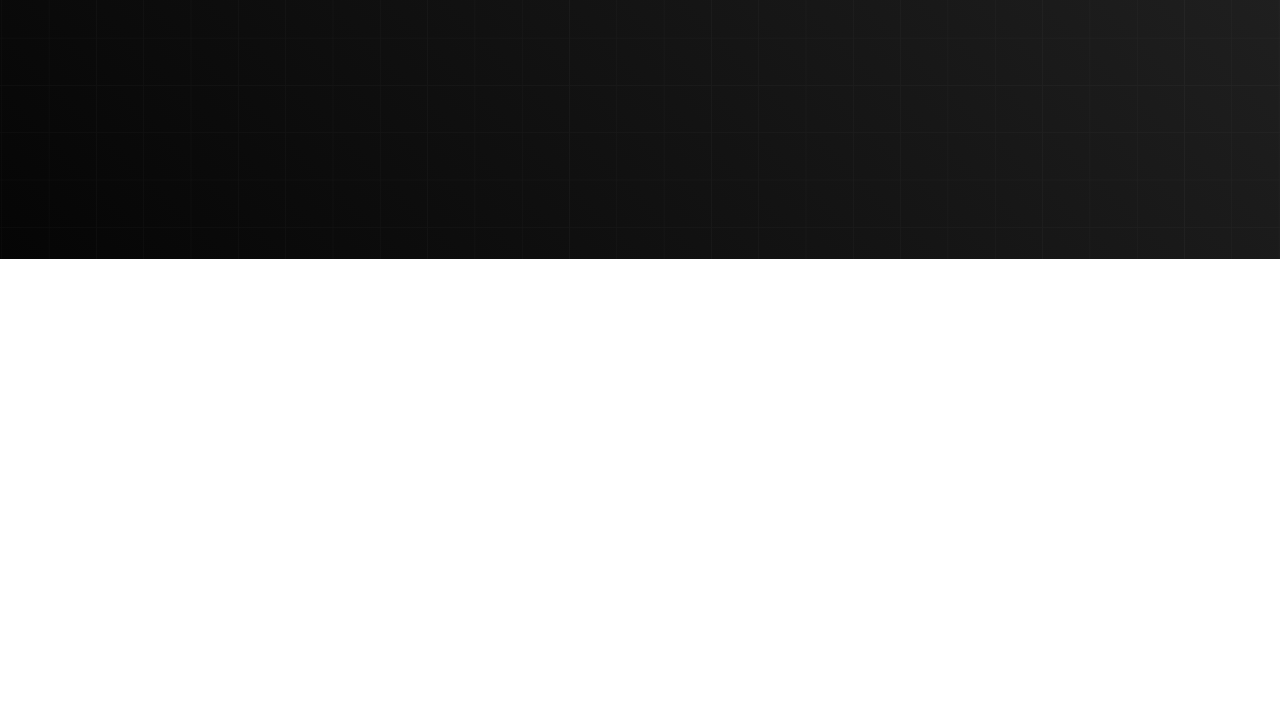
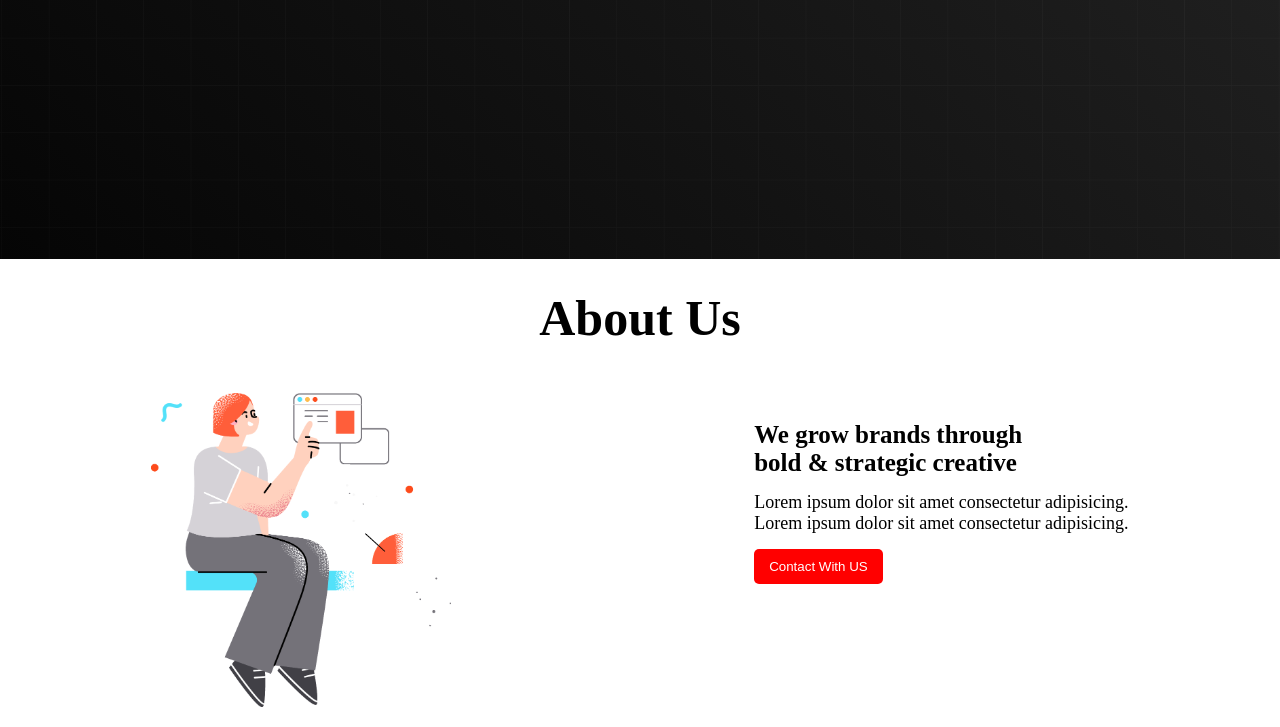
Before and after one commit to rubaihossain/conceptual-session-practice-1, a plain HTML site: page index.html in a window 1280 px wide. Shown: the part 612-1339 px from the top of the page. Before the commit the page ends 871 px from the top, so only its background shows below. Drawn offline with Linux system fonts and the light colour scheme.

Commit message:
About Section commit

```diff
--- a/index.html
+++ b/index.html
@@ -33,11 +33,29 @@
                     <p class="text">We are a creative studio specializing in UI/UX design, development and strategy.</p>
                     <button class="btn">Explore More</button>
                 </div>
-                <div class="photo">
-                    <img class="banner-image" src="./images/banner.png" alt="">
+                <div class="banner-image">
+                    <img class="photo" src="./images/banner.png" alt="">
                 </div>
             </div>
         </section>
+        <!-- About Section  -->
+        <section>
+            <h1 class="title about-title">About Us</h1>
+            <div class="about-container">
+                <div class="about-description">
+                    <h3 class="about-text-heading">We grow brands through <br>
+                        bold & strategic creative</h3>
+                    <p class="about-text">Lorem ipsum dolor sit amet consectetur adipisicing. <br>
+                    Lorem ipsum dolor sit amet consectetur adipisicing.
+                    </p>
+                    <button class="btn">Contact With US</button>
+                </div>
+                <div class="about-image">
+                    <img class="photo" src="./images/section.png" alt="">
+                </div>
+            </div>
+        </section>
+
     </main>
     <footer></footer>
 </body>
--- a/style.css
+++ b/style.css
@@ -35,7 +35,7 @@
     border-radius: 10px;
 }
 
-.banner-image{
+.photo{
     width: 300px;
 }
 
@@ -68,3 +68,27 @@
     border-radius: 5px;
     color: white;
 }
+
+.about-title{
+    text-align: center;
+    padding: 30px;
+}
+
+.about-container{
+    display: flex;
+    justify-content: space-around;
+    align-items: center;
+    flex-direction: row-reverse;
+    height: 350px;
+}
+
+.about-text-heading{
+    font-size: 25px;
+    margin-top: -100px;
+}
+
+.about-text{
+    margin-top: 15px;
+    margin-bottom: 15px;
+    font-size: 18px;
+}
```
